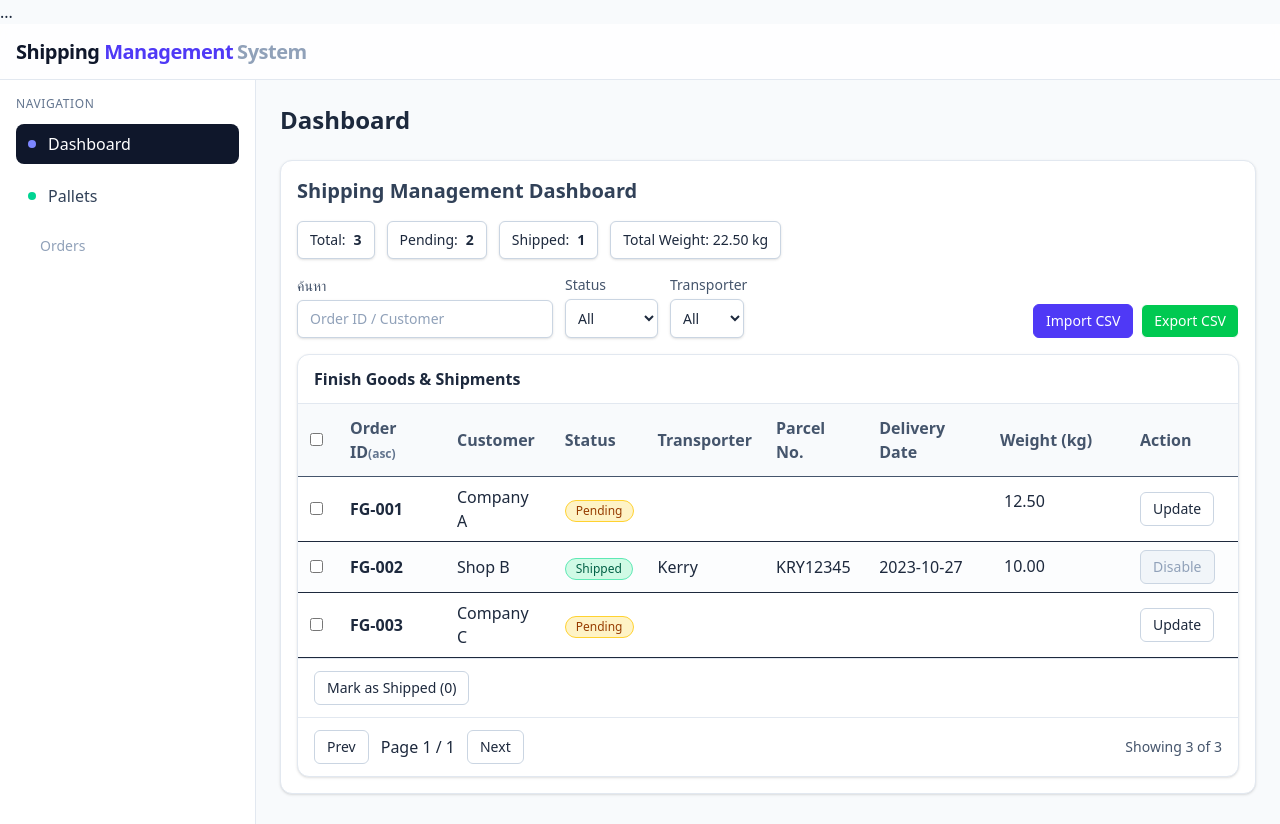
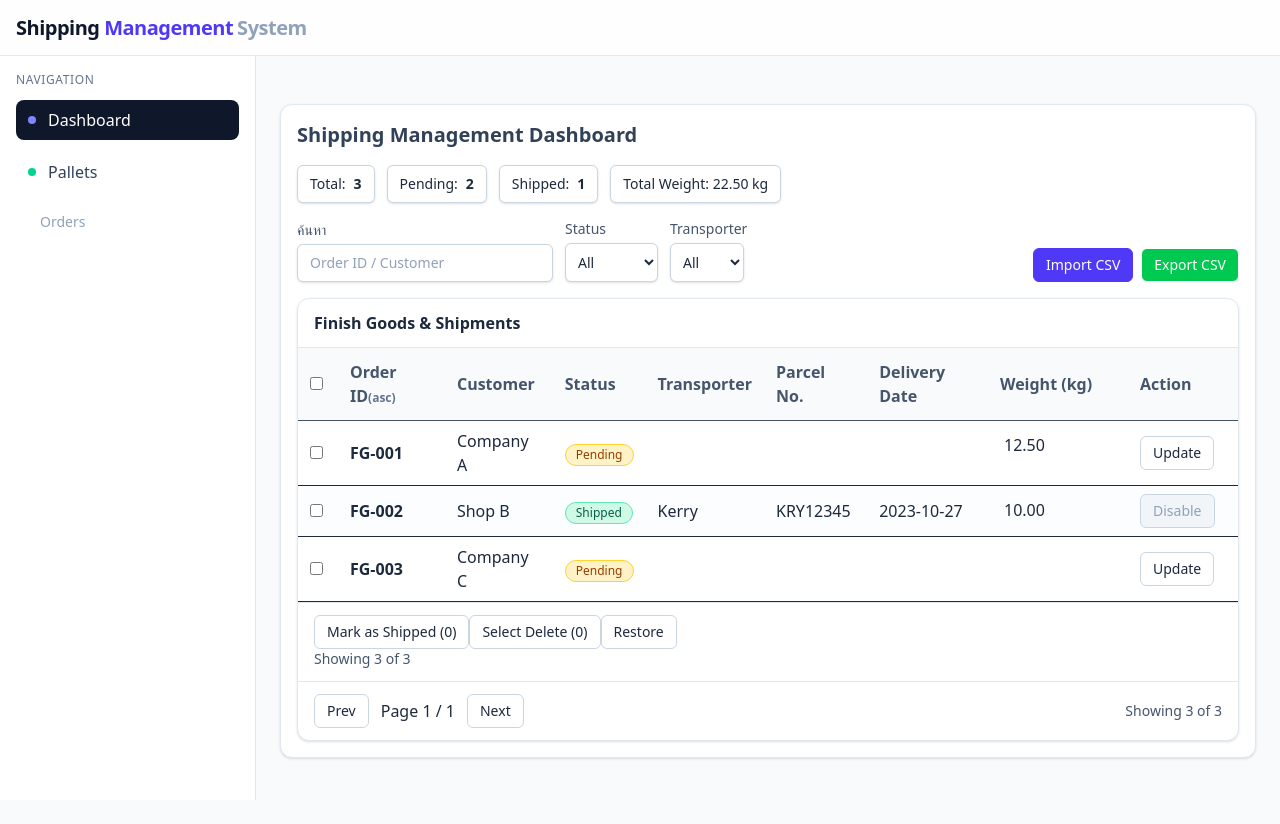
Before and after one commit to ggez55412-hash/PackingListProgramTest, a Vue app: page /dashboard in a window 1280 px wide. After the commit the page ends 800 px from the top, so only its background shows below. Built offline with nearby package versions, Linux system fonts and the light colour scheme.

Commit message:
deletefuntiontest

```diff
--- a/index.html
+++ b/index.html
@@ -1,7 +1,6 @@
-
 <!DOCTYPE html>
 <html lang="th">
-  <head> ... </head>
+  <head></head>
   <body>
     <div id="app"></div>
     <!-- ✅ เพิ่มปลายทาง teleport ให้มีอยู่ตลอด -->
--- a/src/components/ConfirmDialog.vue
+++ b/src/components/ConfirmDialog.vue
@@ -1,4 +1,7 @@
+
 <script setup lang="ts">
+import { onMounted, onBeforeUnmount, ref, watch } from 'vue'
+
 const props = withDefaults(
   defineProps<{
     modelValue: boolean
@@ -6,34 +9,131 @@
     message?: string
     confirmText?: string
     cancelText?: string
+    danger?: boolean        // เพิ่ม: สีโทนลบ (ปุ่มยืนยันเป็นแดง)
+    closeOnBackdrop?: boolean // เพิ่ม: คลิกฉากหลังเพื่อปิด (default: true)
+    disabled?: boolean      // เพิ่ม: ปุ่มระหว่างโหลด/ยืนยัน
   }>(),
-  { title: 'Confirm', confirmText: 'OK', cancelText: 'Cancel' },
+  {
+    title: 'Confirm',
+    confirmText: 'OK',
+    cancelText: 'Cancel',
+    danger: false,
+    closeOnBackdrop: true,
+    disabled: false,
+  },
 )
 
-const emit = defineEmits<{ (e: 'update:modelValue', v: boolean): void; (e: 'confirm'): void }>()
+const emit = defineEmits<{
+  (e: 'update:modelValue', v: boolean): void
+  (e: 'confirm'): void
+  (e: 'cancel'): void           // เพิ่ม: แจ้งฝั่งผู้ใช้เมื่อกดยกเลิก/ปิด
+}>()
+
+const dialogRef = ref<HTMLElement | null>(null)
+const confirmBtnRef = ref<HTMLButtonElement | null>(null)
+
 function close() {
   emit('update:modelValue', false)
+  emit('cancel') // แจ้ง event ยกเลิก (ไม่กระทบโค้ดเดิมถ้าไม่ได้ฟัง)
 }
 function confirm() {
+  if (props.disabled) return
   emit('confirm')
+  emit('update:modelValue', false)
+}
+
+// ปิดด้วย ESC / Enter (Enter = confirm)
+function onKeydown(e: KeyboardEvent) {
+  if (!props.modelValue) return
+  if (e.key === 'Escape') {
+    e.preventDefault()
     close()
+  } else if (e.key === 'Enter') {
+    e.preventDefault()
+    confirm()
   }
+}
+
+onMounted(() => {
+  window.addEventListener('keydown', onKeydown)
+})
+onBeforeUnmount(() => {
+  window.removeEventListener('keydown', onKeydown)
+})
+
+// โฟกัสอัตโนมัติที่ปุ่มยืนยันเมื่อเปิด
+watch(
+  () => props.modelValue,
+  (v) => {
+    if (v) {
+      requestAnimationFrame(() => {
+        confirmBtnRef.value?.focus()
+      })
+    }
+  },
+)
 </script>
 
 <template>
-  <div v-if="modelValue">
-    <div class="fixed inset-0 bg-black/40 z-40" @click="close"></div>
+  <Teleport to="body">
+    <transition name="fade">
+      <div v-if="modelValue" class="fixed inset-0 z-[10000]">
+        <!-- Backdrop -->
+        <div
+          class="fixed inset-0 bg-black/40"
+          @click="closeOnBackdrop ? close() : undefined"
+        />
+        <!-- Dialog -->
         <section
-      class="fixed z-50 left-1/2 top-1/2 -translate-x-1/2 -translate-y-1/2 w-[440px] bg-white border border-gray-300 rounded-xl shadow-2xl"
+          ref="dialogRef"
+          class="fixed left-1/2 top-1/2 -translate-x-1/2 -translate-y-1/2
+                 w-[min(92vw,480px)] bg-white border border-gray-200 rounded-xl shadow-2xl"
+          role="dialog"
+          aria-modal="true"
+          :aria-label="props.title"
         >
-      <header class="px-5 py-3 border-b font-semibold">{{ props.title }}</header>
-      <div class="p-5 text-slate-700">{{ props.message }}</div>
+          <header class="px-5 py-3 border-b font-semibold">
+            {{ props.title }}
+          </header>
+
+          <!-- เนื้อหา: รองรับทั้ง message และ slot -->
+          <div class="p-5 text-slate-700">
+            <slot>
+              {{ props.message }}
+            </slot>
+          </div>
+
           <footer class="px-5 py-3 border-t flex justify-end gap-2">
-        <button class="px-3 py-1.5 border rounded" @click="close">{{ props.cancelText }}</button>
-        <button class="px-3 py-1.5 border rounded bg-gray-900 text-white" @click="confirm">
+            <button
+              type="button"
+              class="px-3 py-1.5 border rounded"
+              :disabled="disabled"
+              @click="close"
+            >
+              {{ props.cancelText }}
+            </button>
+
+            <button
+              ref="confirmBtnRef"
+              type="button"
+              :class="[
+                'px-3 py-1.5 border rounded text-white',
+                props.danger ? 'bg-rose-600 hover:bg-rose-700 border-rose-600' : 'bg-gray-900 hover:bg-black border-gray-900',
+                disabled && 'opacity-60 cursor-not-allowed hover:none'
+              ]"
+              :disabled="disabled"
+              @click="confirm"
+            >
               {{ props.confirmText }}
             </button>
           </footer>
         </section>
       </div>
+    </transition>
+  </Teleport>
 </template>
+
+<style scoped>
+.fade-enter-active, .fade-leave-active { transition: opacity .18s ease; }
+.fade-enter-from, .fade-leave-to { opacity: 0; }
+</style>
--- a/src/components/Dashboard.vue
+++ b/src/components/Dashboard.vue
@@ -107,6 +107,7 @@
 
 /* ---------- confirm bulk ---------- */
 const showConfirm = ref(false)
+const showUndo = ref(false)
 function openConfirmShipped() {
   if (selectedIds.value.size === 0) return
   showConfirm.value = true
@@ -116,6 +117,56 @@
   store.markAsShipped(ids, dayjs().format('YYYY-MM-DD'))
   selectedIds.value.clear()
   success(`ทำเครื่องหมาย Shipped จำนวน ${ids.length} แถว`)
+}
+
+
+/* ---------- delete with ConfirmDialog (แนวเร็ว) ---------- */
+const showConfirmDelete = ref(false)
+const pendingDeleteIds = ref<string[]>([])
+
+function openConfirmDeleteOne(orderId: string) {
+  pendingDeleteIds.value = [orderId]
+  showConfirmDelete.value = true
+}
+
+function openConfirmDeleteSelected() {
+  if (selectedIds.value.size === 0) return
+  pendingDeleteIds.value = Array.from(selectedIds.value)
+  showConfirmDelete.value = true
+}
+
+function doDeleteConfirmed() {
+  if (pendingDeleteIds.value.length === 0) {
+    showConfirmDelete.value = false
+    return
+  }
+  if (pendingDeleteIds.value.length === 1) {
+    const id = pendingDeleteIds.value[0]!
+    store.deleteOne(id)
+    success(`ลบออเดอร์ #${id} แล้ว (Undo ได้)`)
+  } else {
+    store.deleteMany(pendingDeleteIds.value)
+    success(`ลบ ${pendingDeleteIds.value.length} รายการแล้ว (Undo ได้)`)
+  }
+  // เคลียร์ selection และปิด dialog
+  pendingDeleteIds.value = []
+  selectedIds.value.clear()
+  showConfirmDelete.value = false
+}
+
+
+function onDeleteSelected() {
+  if (selectedIds.value.size === 0) return
+  if (!confirm(`ลบ ${selectedIds.value.size} รายการใช่ไหม?`)) return
+  store.deleteMany(Array.from(selectedIds.value))
+  selectedIds.value.clear()
+  showUndo.value = true
+  setTimeout(() => (showUndo.value = false), 5000)
+}
+
+function onUndoDelete() {
+  store.undoDelete()
+  showUndo.value = false
 }
 
 /* ---------- summary chips ---------- */
@@ -421,6 +472,7 @@
                   {{ r.status === 'Shipped' ? 'Disable' : 'Update' }}
                 </button>
               </td>
+
             </tr>
           </tbody>
         </table>
@@ -435,6 +487,36 @@
         >
           Mark as Shipped ({{ selectedIds.size }})
         </button>
+
+<!-- ✅ ลบหลายรายการ -->
+  <button
+    class="btn btn-ghost"
+    :disabled="selectedIds.size === 0"
+    @click="onDeleteSelected"
+  >
+    Select Delete ({{ selectedIds.size }})
+  </button>
+
+  <!-- ✅ Undo ลบล่าสุด -->
+  <button class="btn btn-ghost" :disabled="!showUndo" @click="onUndoDelete">
+    Restore
+  </button>
+
+  <!-- (ออปชัน) ลบถาวร -->
+  <!--
+  <button
+    class="btn btn-outline btn-error"
+    :disabled="selectedIds.size === 0"
+    @click="onHardDeleteSelected"
+  >
+    ลบถาวร
+  </button>
+  -->
+
+  <div class="ml-auto text-sm text-slate-600">
+    Showing {{ paged.length }} of {{ sorted.length }}
+  </div>
+
       </div>
 
       <!-- Pagination -->
--- a/src/stores/orders.ts
+++ b/src/stores/orders.ts
@@ -1,24 +1,63 @@
+
 import { defineStore } from 'pinia'
 import type { OrderRow } from '@/types/order'
 
+/**
+ * แนะนำให้เพิ่มฟิลด์นี้ใน OrderRow (ใน '@/types/order') ถ้ายังไม่มี
+ *   deletedAt?: number | null
+ * เพื่อรองรับ soft delete
+ */
+
 export const useOrdersStore = defineStore('orders', {
-  state: () => ({ orders: [] as OrderRow[] }),
+  state: () => ({
+    orders: [] as OrderRow[],
+    _lastRemoved: null as null | { items: OrderRow[] }, // สำหรับ undo ล่าสุด
+  }),
+
   getters: {
-    count: (s) => s.orders.length,
-    pendingCount: (s) => s.orders.filter((r) => r.status === 'Pending').length,
-    shippedCount: (s) => s.orders.filter((r) => r.status === 'Shipped').length,
-    totalWeight: (s) => s.orders.reduce((t, r) => t + (r.weightKg || 0), 0),
-    parcelNosSet: (s) => new Set(s.orders.map((o) => (o.parcelNo || '').trim()).filter(Boolean)),
+    // เฉพาะรายการที่ยังไม่ถูกลบ (soft)
+    active: (s) => s.orders.filter(o => !o.deletedAt),
+    deleted: (s) => s.orders.filter(o => !!o.deletedAt),
+
+    // นับจาก active เท่านั้น
+    count: (s): number => s.orders.filter(o => !o.deletedAt).length,
+    pendingCount: (s): number =>
+      s.orders.filter((r) => !r.deletedAt && r.status === 'Pending').length,
+    shippedCount: (s): number =>
+      s.orders.filter((r) => !r.deletedAt && r.status === 'Shipped').length,
+
+    // น้ำหนักรวมจาก active เท่านั้น
+    totalWeight: (s): number =>
+      s.orders.reduce((t, r) => t + (!r.deletedAt ? (Number(r.weightKg) || 0) : 0), 0),
+
+    parcelNosSet: (s): Set<string> =>
+      new Set(
+        s.orders
+          .filter(o => !o.deletedAt)
+          .map((o) => (o.parcelNo || '').trim())
+          .filter(Boolean)
+      ),
   },
+
   actions: {
+    // แทนที่ทั้งหมด; เติม deletedAt ให้เป็น null หากไม่ระบุมา
     replaceAll(rows: OrderRow[]) {
-      this.orders = [...rows]
+      this.orders = rows.map(r => ({ deletedAt: null, ...r }))
+      this._lastRemoved = null
     },
+
+    // เพิ่ม/อัปเดต 1 แถว; คงค่า deletedAt เดิมไว้
     upsert(row: OrderRow) {
       const i = this.orders.findIndex((o) => o.orderId === row.orderId)
-      if (i === -1) this.orders.push({ ...row })
-      else this.orders[i] = { ...this.orders[i], ...row }
+      if (i === -1) {
+        this.orders.push({ deletedAt: null, ...row })
+      } else {
+        const prev = this.orders[i]!
+        this.orders[i] = { ...prev, ...row, deletedAt: prev.deletedAt ?? null }
+      }
     },
+
+    // เปลี่ยนสถานะเป็น Shipped เป็นกลุ่ม
     markAsShipped(ids: string[], deliveredOn?: string) {
       const set = new Set(ids)
       this.orders = this.orders.map((o) =>
@@ -31,5 +70,53 @@
           : o,
       )
     },
+
+    // =========================
+    //        DELETE APIs
+    // =========================
+
+    // ลบเดี่ยว (soft)
+    deleteOne(orderId: string) {
+      const target = this.orders.find(o => o.orderId === orderId)
+      if (!target || target.deletedAt) return
+      target.deletedAt = Date.now()
+      this._lastRemoved = { items: [{ ...target }] }
+    },
+
+    // ลบหลายรายการ (soft)
+    deleteMany(orderIds: string[]) {
+      const set = new Set(orderIds)
+      const removed: OrderRow[] = []
+      for (const o of this.orders) {
+        if (!o.deletedAt && set.has(o.orderId)) {
+          o.deletedAt = Date.now()
+          removed.push({ ...o })
+        }
+      }
+      if (removed.length) this._lastRemoved = { items: removed }
+    },
+
+    // ยกเลิกการลบ (ดึงกลับทั้งหมดที่เพิ่งลบ)
+    undoDelete() {
+      if (!this._lastRemoved) return
+      const set = new Set(this._lastRemoved.items.map(i => i.orderId))
+      for (const o of this.orders) {
+        if (set.has(o.orderId)) o.deletedAt = null
+      }
+      this._lastRemoved = null
+    },
+
+    // ลบถาวร (เอาออกจาก state) — ใช้เมื่อยืนยันแล้ว
+    hardDeleteByIds(orderIds: string[]) {
+      const set = new Set(orderIds)
+      this.orders = this.orders.filter(o => !set.has(o.orderId))
+      this._lastRemoved = null
+    },
+
+    // เก็บกวาดทุกแถวที่ถูก soft delete ทิ้งไปถาวร
+    clearDeleted() {
+      this.orders = this.orders.filter(o => !o.deletedAt)
+      this._lastRemoved = null
+    },
   },
 })
--- a/src/types/order.ts
+++ b/src/types/order.ts
@@ -8,4 +8,5 @@
   parcelNo?: string
   deliveryDate?: string
   weightKg?: number
+  deletedAt?: number | null
 }
--- a/src/views/DashboardView.vue
+++ b/src/views/DashboardView.vue
@@ -5,7 +5,7 @@
 <template>
   <div class="space-y-6">
     <div class="flex items-center justify-between">
-      <h1 class="text-2xl font-semibold text-slate-800">Dashboard</h1>
+      <h1 class="text-2xl font-semibold text-slate-800"></h1>
     </div>
 
     <div class="rounded-xl border border-slate-200 bg-white p-4 shadow-sm">
```
Lines whose indentation alone changed are shown as unchanged.
